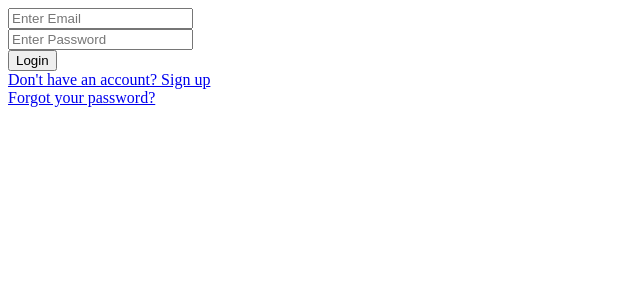
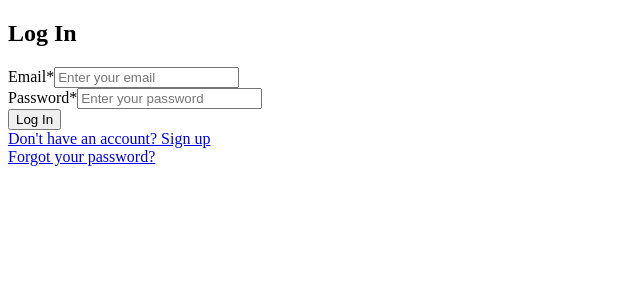
Before and after one commit to IegorKovalov/echo, a React (Vite) app in the folder client/: page /login in a window 1280 px wide. Shown: the top 300 px of the page, without its empty margins (0-640 px from the left). Built offline with nearby package versions, Linux system fonts and the light colour scheme.

Commit message:
refactor and organize

```diff
--- a/client/src/pages/LoginPage.jsx
+++ b/client/src/pages/LoginPage.jsx
@@ -1,122 +1,129 @@
-import axios from "axios";
-import React, { useContext, useEffect, useState } from "react";
+import React, { useContext, useState } from "react";
 import { Link, useNavigate } from "react-router-dom";
+import FormField from "../components/FormField";
 import AuthContext from "../context/AuthContext";
+import { useApi } from "../hooks/useApi";
+import { validationRules } from "../utils/validationRules";
 
 function LoginPage() {
-	const [email, setEmail] = useState("");
-	const [password, setPassword] = useState("");
-	const [emailError, setEmailError] = useState("");
-	const [passwordError, setPasswordError] = useState("");
-	const [formError, setFormError] = useState("");
-	const [loading, setLoading] = useState(false);
+	const [formData, setFormData] = useState({
+		email: "",
+		password: "",
+	});
+	const [errors, setErrors] = useState({});
 
 	const { login } = useContext(AuthContext);
 	const navigate = useNavigate();
+	const { loading, error: apiError, callApi, setError: setApiError } = useApi();
 
-	useEffect(() => {
-		if (formError) setFormError("");
-	}, [email, password]);
+	const handleChange = (e) => {
+		const { name, value } = e.target;
+		setFormData({
+			...formData,
+			[name]: value,
+		});
+		if (errors[name]) {
+			setErrors({
+				...errors,
+				[name]: "",
+			});
+		}
+		if (apiError) {
+			setApiError("");
+		}
+	};
+	const validateField = (name, value) => {
+		let error = "";
+		switch (name) {
+			case "email":
+				error = validationRules.validateEmail(value);
+				break;
+			case "password":
+				error = validationRules.validatePassword(value);
+				break;
+			default:
+				break;
+		}
+		setErrors({
+			...errors,
+			[name]: error,
+		});
 
-	const validateEmail = (email) => {
-		const emailRegex = /^[^\s@]+@[^\s@]+\.[^\s@]+$/;
-		if (!email) {
-			setEmailError("Email is required");
-			return false;
-		} else if (!emailRegex.test(email)) {
-			setEmailError("Please enter a valid email address");
-			return false;
-		}
-		setEmailError("");
-		return true;
+		return !error;
 	};
-
-	const validatePassword = (password) => {
-		if (!password) {
-			setPasswordError("Password is required");
-			return false;
-		} else if (password.length < 6) {
-			setPasswordError("Password must be at least 6 characters");
-			return false;
-		}
-		setPasswordError("");
-		return true;
+	const validateForm = () => {
+		const newErrors = {
+			email: validationRules.validateEmail(formData.email),
+			password: validationRules.validatePassword(formData.password),
+		};
+		setErrors(newErrors);
+		return !Object.values(newErrors).some((error) => error);
 	};
-
 	const handleSubmit = async (e) => {
 		e.preventDefault();
-		const isEmailValid = validateEmail(email);
-		const isPasswordValid = validatePassword(password);
-		if (!isEmailValid || !isPasswordValid) {
+
+		if (!validateForm()) {
 			return;
 		}
+		try {
+			const response = await callApi("post", "/users/login", {
+				email: formData.email,
+				password: formData.password,
+			});
 
-		try {
-			setLoading(true);
-			const response = await axios({
-				method: "post",
-				url: "http://localhost:8000/api/v1/users/login",
-				data: {
-					email,
-					password,
-				},
-				withCredentials: true,
-			});
-			login(response.data.data.user);
+			login(response.data.user);
 			navigate("/dashboard");
-		} catch (err) {
-			let message;
-
-			if (err.response && err.response.data && err.response.data.message) {
-				message = err.response.data.message;
-			} else if (err.request) {
-				message = "No response from server. Please try again later.";
-			} else {
-				message = "Login failed. Please try again.";
-			}
-			setFormError(message);
-		} finally {
-			setLoading(false);
-		}
+		} catch (err) {}
 	};
 
 	return (
-		<>
+		<div className="auth-container">
+			<h2>Log In</h2>
+
 			<form onSubmit={handleSubmit}>
-				<div>
-					<input
-						type="email"
-						placeholder="Enter Email"
-						value={email}
-						onChange={(e) => setEmail(e.target.value)}
-						onBlur={() => validateEmail(email)}
-					/>
-					{emailError && <div style={{ color: "red" }}>{emailError}</div>}
-				</div>
+				<FormField
+					id="email"
+					name="email"
+					type="email"
+					label="Email"
+					value={formData.email}
+					onChange={handleChange}
+					onBlur={() => validateField("email", formData.email)}
+					placeholder="Enter your email"
+					error={errors.email}
+					required
+				/>
 
-				<div>
-					<input
-						type="password"
-						placeholder="Enter Password"
-						value={password}
-						onChange={(e) => setPassword(e.target.value)}
-						onBlur={() => validatePassword(password)}
-					/>
-					{passwordError && <div style={{ color: "red" }}>{passwordError}</div>}
-				</div>
+				<FormField
+					id="password"
+					name="password"
+					type="password"
+					label="Password"
+					value={formData.password}
+					onChange={handleChange}
+					onBlur={() => validateField("password", formData.password)}
+					placeholder="Enter your password"
+					error={errors.password}
+					autoComplete="current-password"
+					required
+				/>
 
-				{formError && <div style={{ color: "red" }}>{formError}</div>}
+				{apiError && <div className="api-error">{apiError}</div>}
 
-				{loading ? <p>loading...</p> : <button type="submit">Login</button>}
+				<button type="submit" disabled={loading}>
+					{loading ? "Logging in..." : "Log In"}
+				</button>
+			</form>
 
+			<div className="form-footer">
 				<div>
 					<Link to="/signup">Don't have an account? Sign up</Link>
 				</div>
 				<div>
 					<Link to="/forgotPassword">Forgot your password?</Link>
 				</div>
-			</form>
-		</>
+			</div>
+		</div>
 	);
 }
 
```
